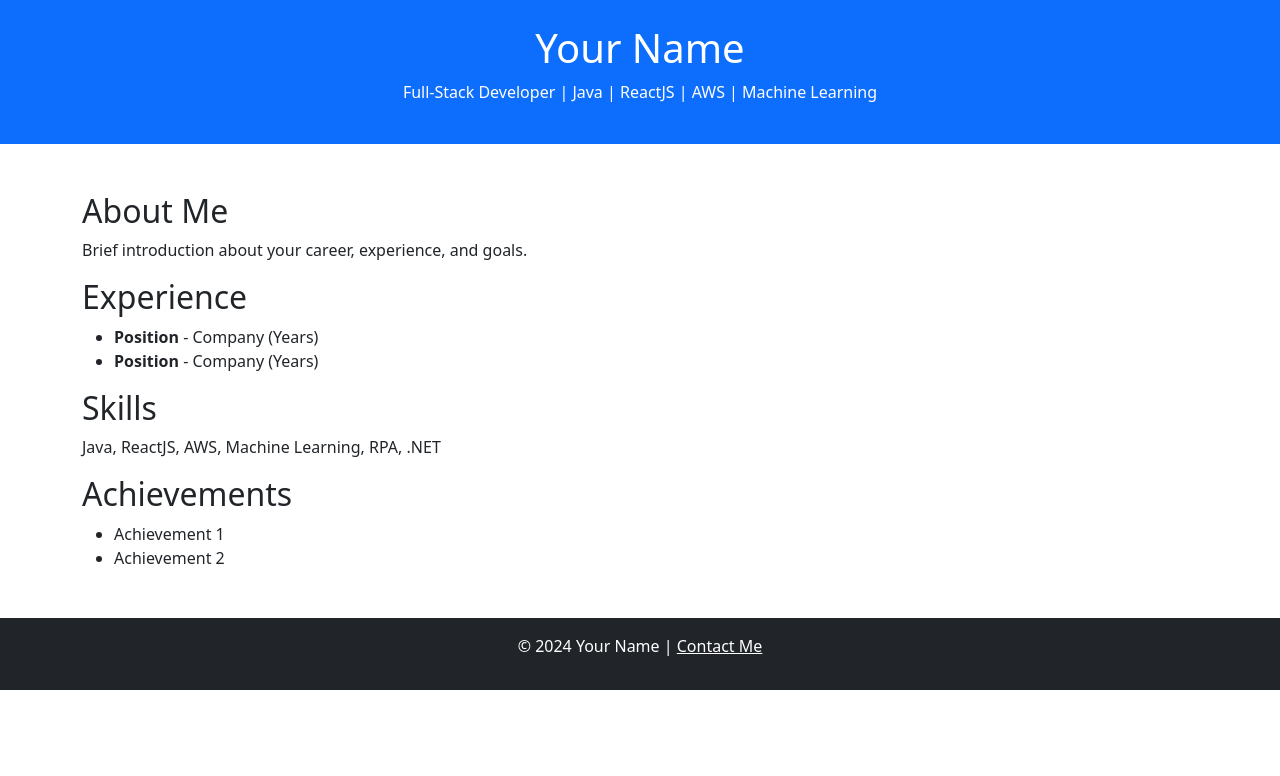
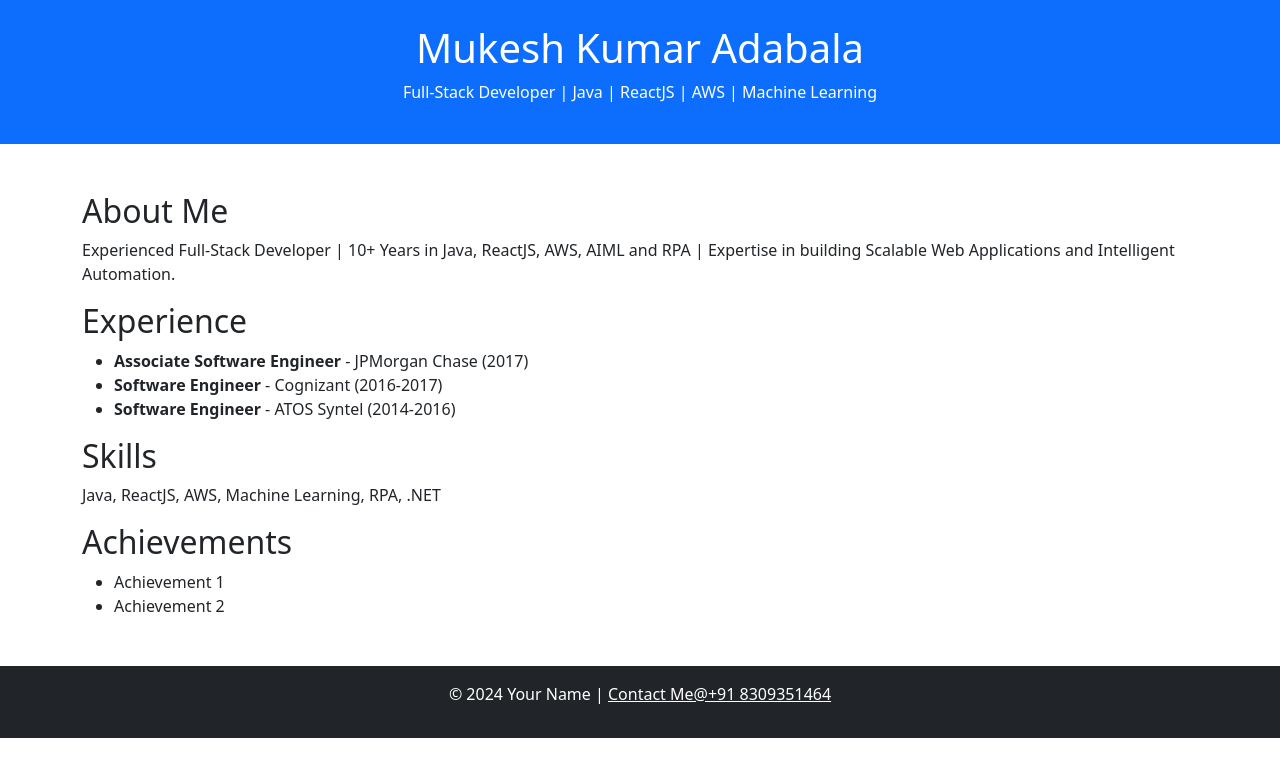
Before and after one commit to Mukesh-Kumar-Adabala/my-portfolio, a plain HTML site: page index.html in a window 1280 px wide. Drawn offline with nearby package versions, Linux system fonts and the light colour scheme.

Commit message:
Update index.html

```diff
--- a/index.html
+++ b/index.html
@@ -3,24 +3,25 @@
 <head>
     <meta charset="UTF-8">
     <meta name="viewport" content="width=device-width, initial-scale=1.0">
-    <title>Your Name - Resume</title>
+    <title>Mukesh Kumar Adabala - Resume</title>
     <link rel="stylesheet" href="https://cdn.jsdelivr.net/npm/bootstrap@5.3.0/dist/css/bootstrap.min.css">
 </head>
 <body>
     <header class="bg-primary text-white text-center py-4">
-        <h1>Your Name</h1>
+        <h1>Mukesh Kumar Adabala</h1>
         <p>Full-Stack Developer | Java | ReactJS | AWS | Machine Learning</p>
     </header>
     <div class="container my-5">
         <section id="about">
             <h2>About Me</h2>
-            <p>Brief introduction about your career, experience, and goals.</p>
+            <p>Experienced Full-Stack Developer | 10+ Years in Java, ReactJS, AWS, AIML and RPA | Expertise in building Scalable Web Applications and Intelligent Automation.</p>
         </section>
         <section id="experience">
             <h2>Experience</h2>
             <ul>
-                <li><strong>Position</strong> - Company (Years)</li>
-                <li><strong>Position</strong> - Company (Years)</li>
+                <li><strong>Associate Software Engineer</strong> - JPMorgan Chase (2017)</li>
+                <li><strong>Software Engineer</strong> - Cognizant (2016-2017)</li>
+                <li><strong>Software Engineer</strong> - ATOS Syntel (2014-2016)</li>
             </ul>
         </section>
         <section id="skills">
@@ -36,7 +37,7 @@
         </section>
     </div>
     <footer class="text-center bg-dark text-white py-3">
-        <p>© 2024 Your Name | <a href="mailto:your.email@example.com" class="text-white">Contact Me</a></p>
+        <p>© 2024 Your Name | <a href="mailto:amkmukesh788@gmail.com" class="text-white">Contact Me@+91 8309351464</a></p>
     </footer>
 </body>
 </html>
```
